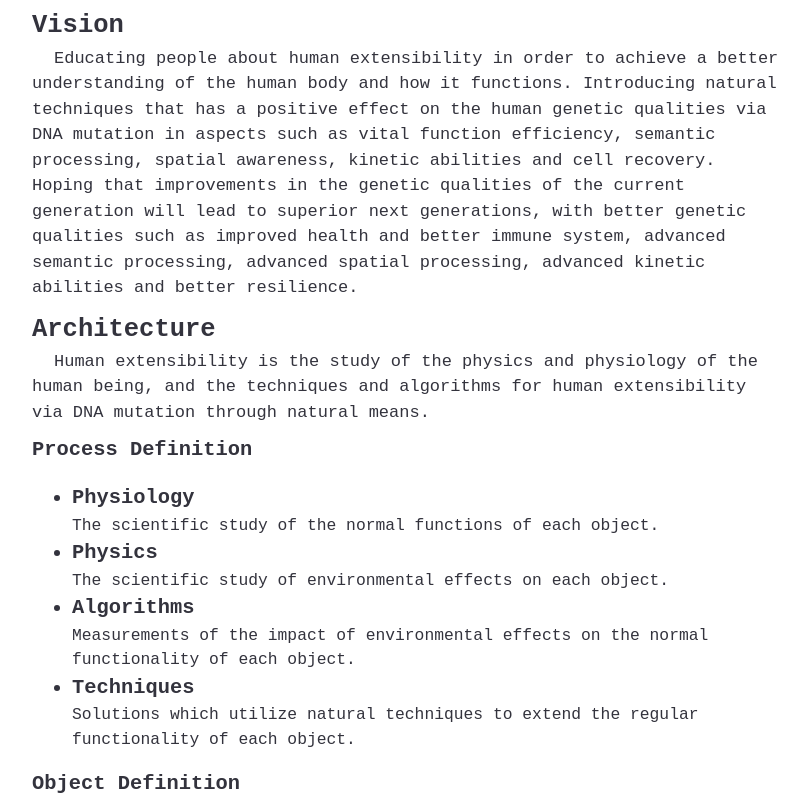
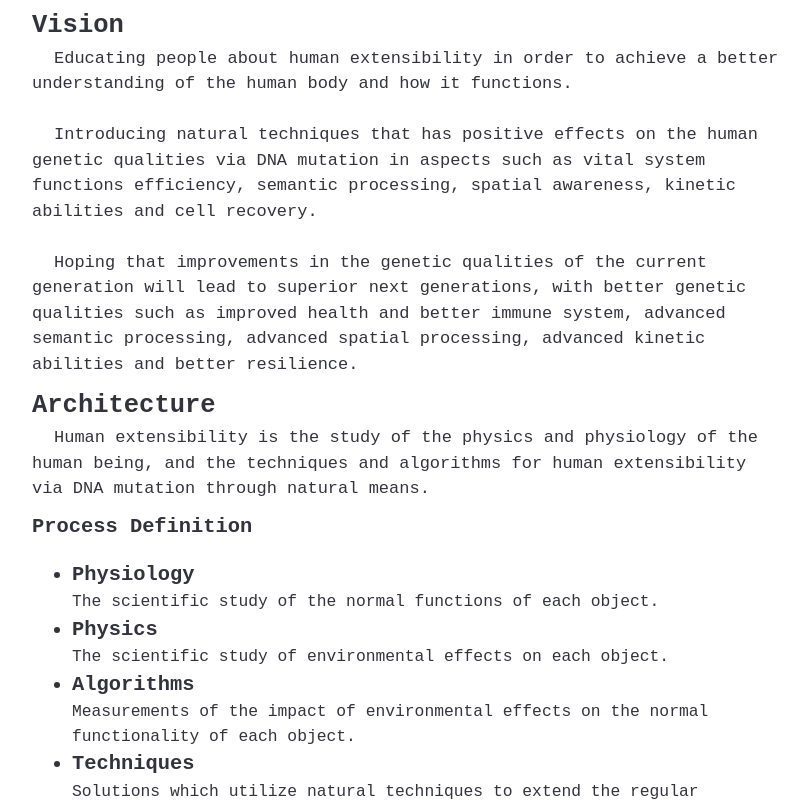
Before and after one commit to BrainRDI/Brain.io, a plain HTML site: page index.html in a window 1280 px wide. Shown: the part 4818-5621 px from the top of the page, without its empty margins (233-1041 px from the left). Drawn offline with Linux system fonts and the light colour scheme.

Commit message:
updating index.html
Further modifications by mo’

```diff
--- a/index.html
+++ b/index.html
@@ -188,9 +188,14 @@
           </div>
           <div class="elementGroup">Vision</div>
           <div class="elementIntro">
-            Educating people about human extensibility in order to achieve a better understanding of the human body and how it functions.
-            Introducing natural techniques that has a positive effect on the human genetic qualities via DNA mutation in aspects such as vital function efficiency, semantic processing, spatial awareness, kinetic abilities and cell recovery.
+            Educating people about human extensibility in order to achieve a better understanding of the human body and how it functions.</div>
+            <br>
+            <div class="elementIntro">
+            Introducing natural techniques that has positive effects on the human genetic qualities via DNA mutation in aspects such as vital system functions efficiency, semantic processing, spatial awareness, kinetic abilities and cell recovery.</div>
+            <br>
+            <div class="elementIntro">
             Hoping that improvements in the genetic qualities of the current generation will lead to superior next generations, with better genetic qualities such as improved health and better immune system, advanced semantic processing, advanced spatial processing, advanced kinetic abilities and better resilience.
+            <br>
           </div>
           <div class="elementGroup" id="architecture">Architecture</div>
           <div class="elementIntro">
@@ -337,7 +342,7 @@
        <h1 id="links">Links</h1>
       </div>
        <div class="col-1-3"></div>
-       <div><b><a href="https://angel.co/l/GxKeb">Anglelist</a></b></div>
+       <div><b><a href="https://angel.co/l/GxKeb">Angel List</a></b></div>
        <div class="col-1-3"></div>
        <div><b><a href="https://github.com/ioBrain">GitHub</a></b></div>
        <div class="col-1-3"></div>
```
